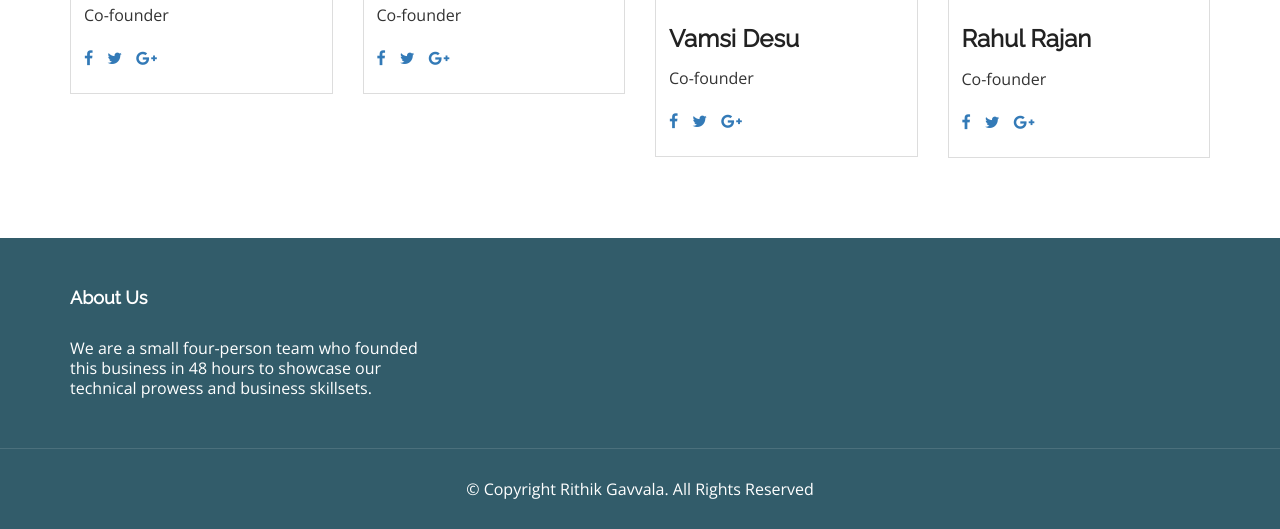
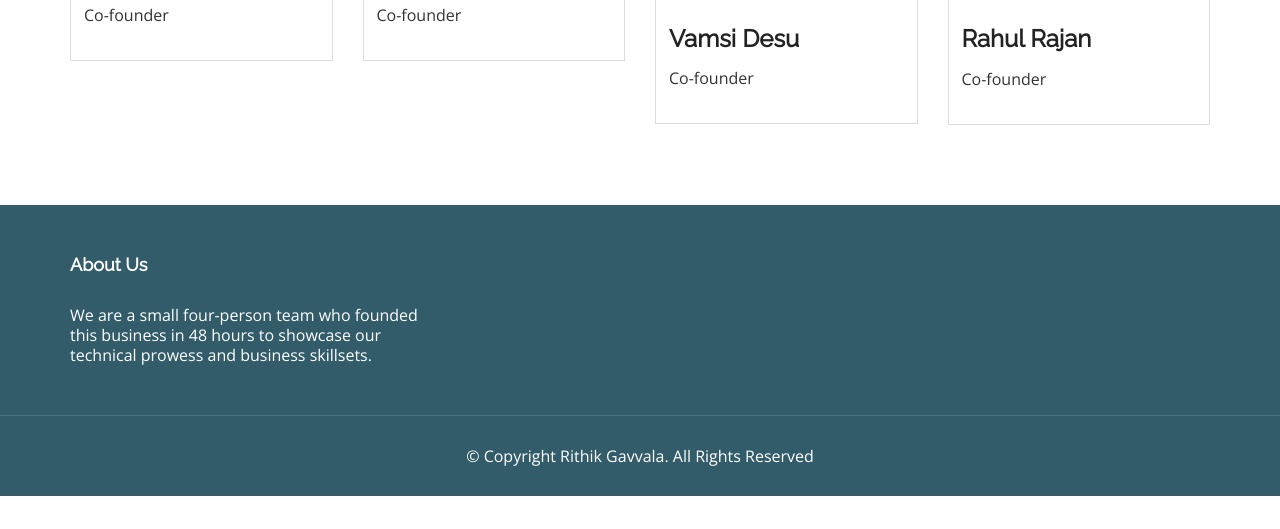
Before and after one commit to MedLyticsIO/medlyticsio.github.io, a plain HTML site: page index.html in a window 1280 px wide. Shown: the part 1976-2505 px from the top of the page. After the commit the page ends 2472 px from the top, so only its background shows below. Drawn offline with nearby package versions, Linux system fonts and the light colour scheme; a web font is replaced by a local one.

Commit message:
More updates

```diff
--- a/index.html
+++ b/index.html
@@ -40,8 +40,6 @@
                 <li class="active"><a href="#banner">Home</a></li>
                 <li class=""><a href="#service">Services</a></li>
                 <li class=""><a href="#about">About</a></li>
-                <li class=""><a href="#testimonial">Testimonial</a></li>
-                <li class=""><a href="#contact">Contact</a></li>
               </ul>
             </div>
           </div>
@@ -167,11 +165,6 @@
             <div class="caption">
               <h3>Rithik Gavvala</h3>
               <p>Co-founder</p>
-              <ul class="list-inline">
-                <li><a href="#"><i class="fa fa-facebook"></i></a></li>
-                <li><a href="#"><i class="fa fa-twitter"></i></a></li>
-                <li><a href="#"><i class="fa fa-google-plus"></i></a></li>
-              </ul>
             </div>
           </div>
         </div>
@@ -181,11 +174,6 @@
             <div class="caption">
               <h3>Andreas Paljug</h3>
               <p>Co-founder</p>
-              <ul class="list-inline">
-                <li><a href="#"><i class="fa fa-facebook"></i></a></li>
-                <li><a href="#"><i class="fa fa-twitter"></i></a></li>
-                <li><a href="#"><i class="fa fa-google-plus"></i></a></li>
-              </ul>
             </div>
           </div>
         </div>
@@ -195,11 +183,6 @@
             <div class="caption">
               <h3>Vamsi Desu</h3>
               <p>Co-founder</p>
-              <ul class="list-inline">
-                <li><a href="#"><i class="fa fa-facebook"></i></a></li>
-                <li><a href="#"><i class="fa fa-twitter"></i></a></li>
-                <li><a href="#"><i class="fa fa-google-plus"></i></a></li>
-              </ul>
             </div>
           </div>
         </div>
@@ -209,11 +192,6 @@
             <div class="caption">
               <h3>Rahul Rajan</h3>
               <p>Co-founder</p>
-              <ul class="list-inline">
-                <li><a href="#"><i class="fa fa-facebook"></i></a></li>
-                <li><a href="#"><i class="fa fa-twitter"></i></a></li>
-                <li><a href="#"><i class="fa fa-google-plus"></i></a></li>
-              </ul>
             </div>
           </div>
         </div>
```
